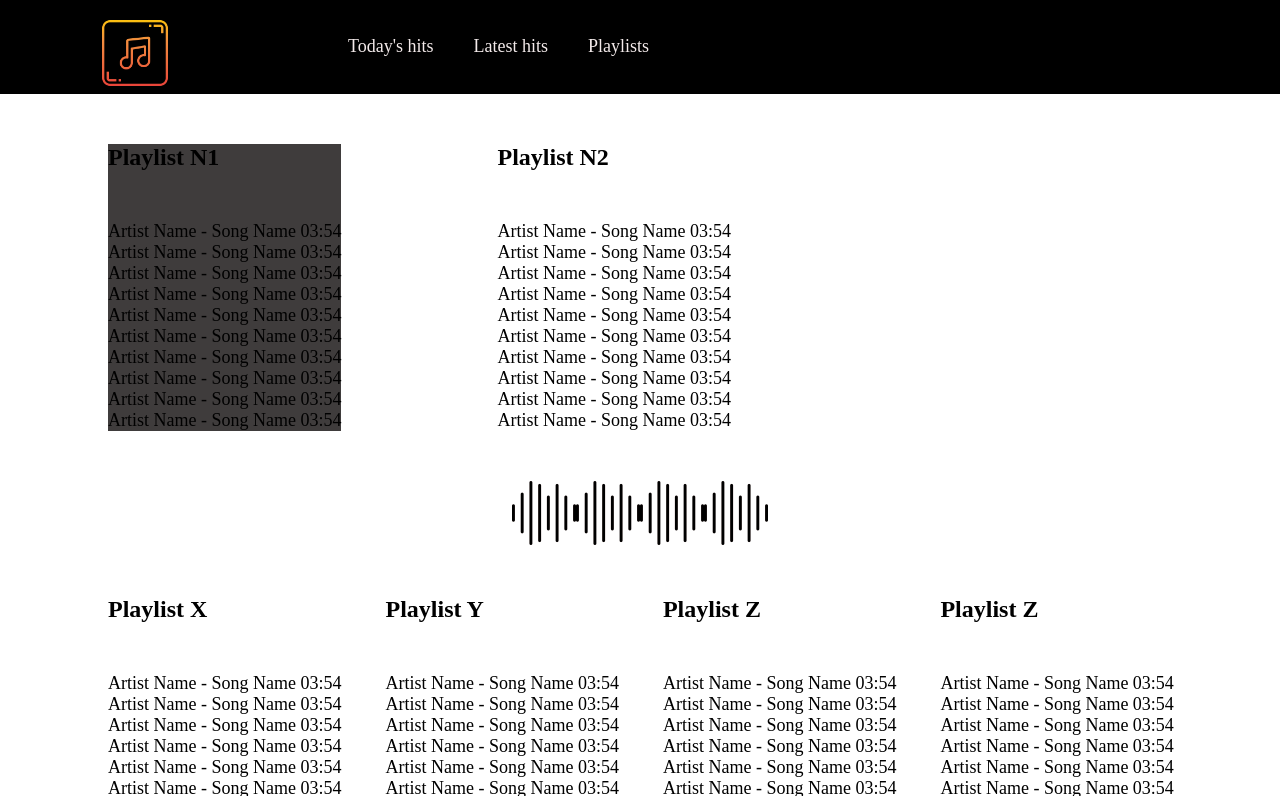
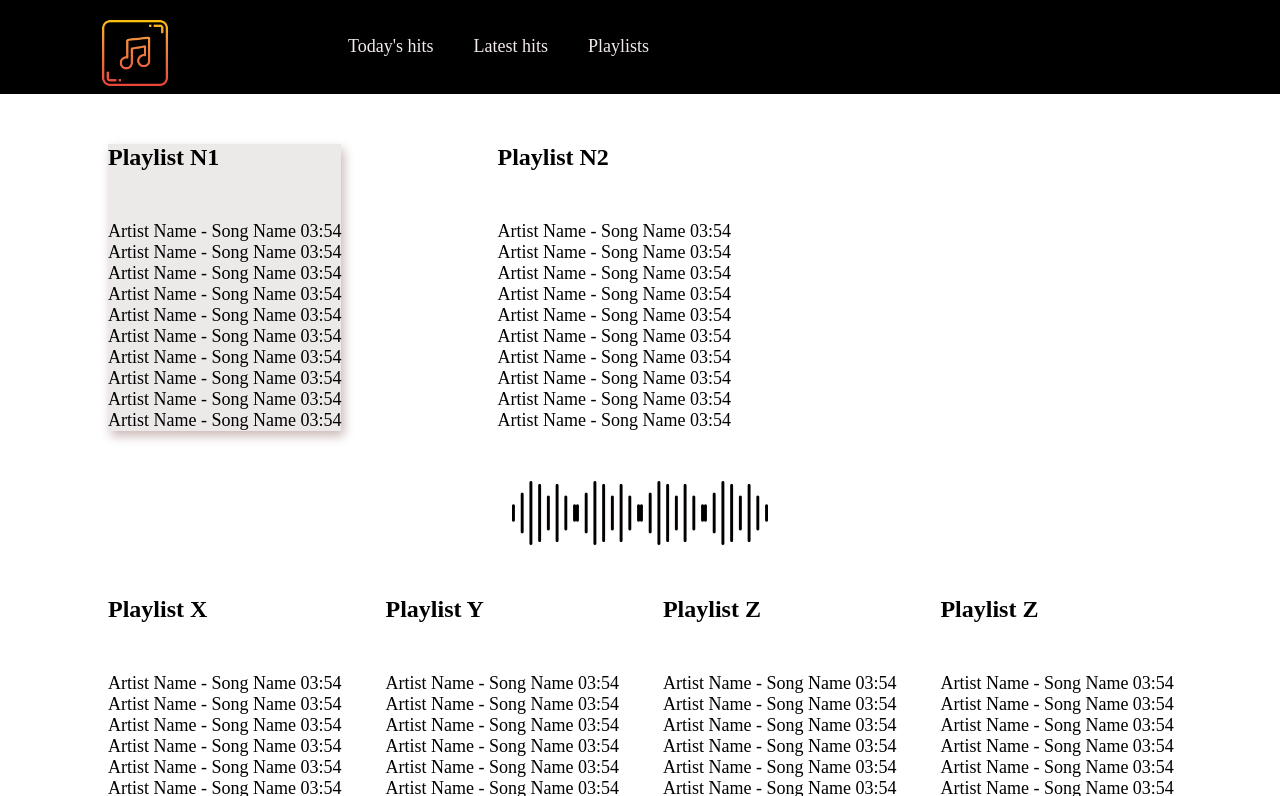
Before and after one commit to gvantsaj1/davaleba-6-7-gvantsa-javakhishvili, a plain HTML site: page index2.html in a window 1280 px wide. In both pictures the pointer is over the element 224 px from the left and 287 px from the top of the page. Shown: the top 796 px of the page. Drawn offline with Linux system fonts and the light colour scheme.

Commit message:
davaleba 6-7

```diff
--- a/index2.html
+++ b/index2.html
@@ -69,8 +69,8 @@
 <p class="name">Artist Name - Song Name 03:54</p>
 </div>
 </div>
-<div class="playlist">
     <div class="sxva2">
+        <div class="playlist">
     <h4 class="pl1">Playlist Y</h4>
     <p class="name">Artist Name - Song Name 03:54</p>
      <p class="name">Artist Name - Song Name 03:54</p>
@@ -84,8 +84,8 @@
     <p class="name">Artist Name - Song Name 03:54</p>
 </div>
 </div>
-<div class="playlist">
     <div class="sxva2">
+        <div class="playlist">
     <h4 class="pl1">Playlist Z</h4>
     <p class="name">Artist Name - Song Name 03:54</p>
      <p class="name">Artist Name - Song Name 03:54</p>
--- a/style/style.css
+++ b/style/style.css
@@ -200,7 +200,8 @@ footer ul li a{
     margin-right: 156px;
 }
 .playlist:hover{
-    background-color: #3f3c3c;
+    background-color: rgb(236, 233, 233);
+    box-shadow: 3px 5px 10px rgb(204, 184, 184);
 }
 .pl1{
     padding-bottom: 50px;
```
